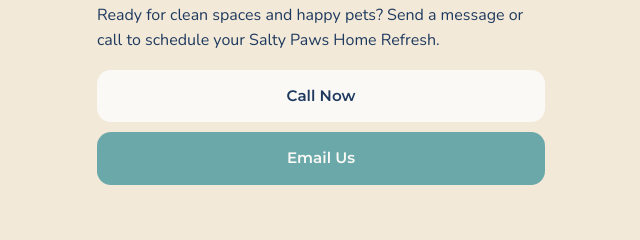
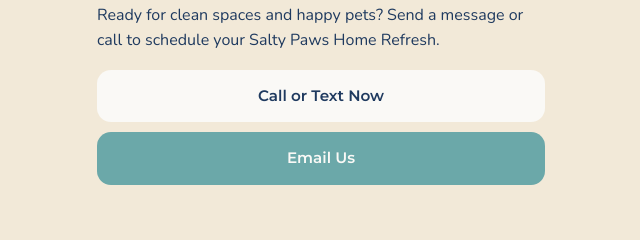
Before and after one commit to Keli2025/saltypaws, a plain HTML site: page index.html in a window 1280 px wide. Shown: the part 4154-4394 px from the top of the page, 319-959 px from the left. Drawn offline with nearby package versions, Linux system fonts and the light colour scheme.

Commit message:
contact info

```diff
--- a/index.html
+++ b/index.html
@@ -188,7 +188,7 @@
       Ready for clean spaces and happy pets? Send a message or call to schedule your
       Salty Paws Home Refresh.
     </p>
-    <a href="tel:763-932-5745" class="btn primary">Call Now</a>
+    <a href="tel:763-932-5745" class="btn primary">Call or Text Now</a>
     <a href="mailto:kelimonroe21websites@gmail.com" class="btn secondary">Email Us</a>
   </section>
 
```
